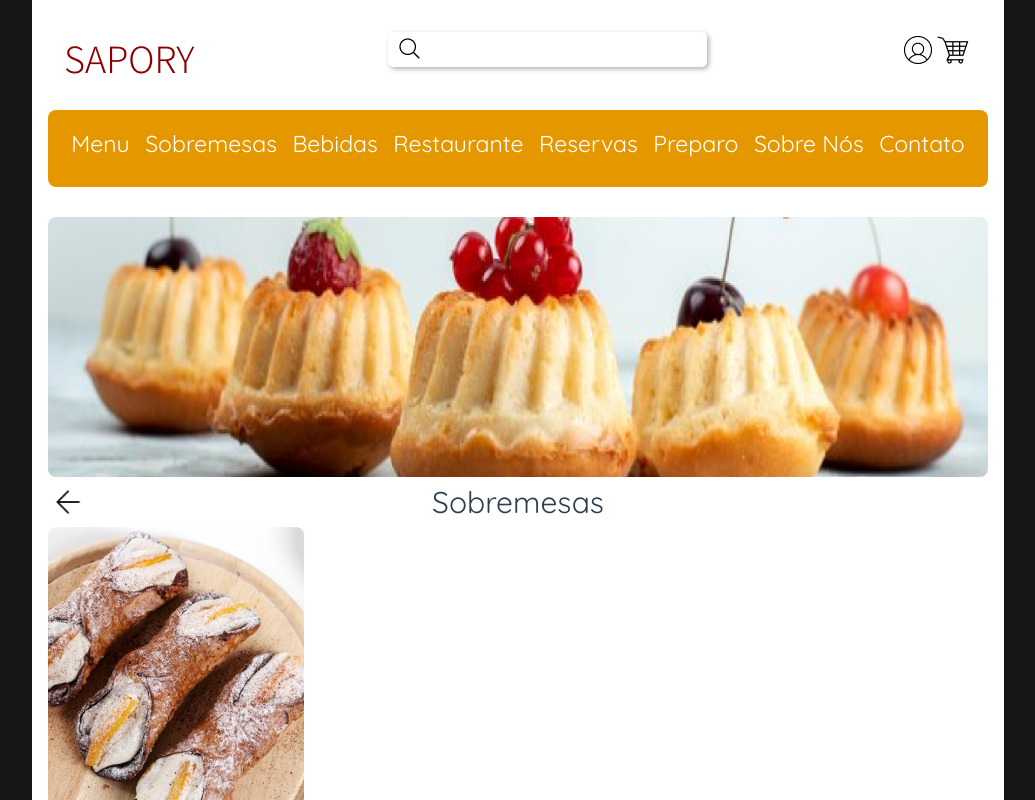
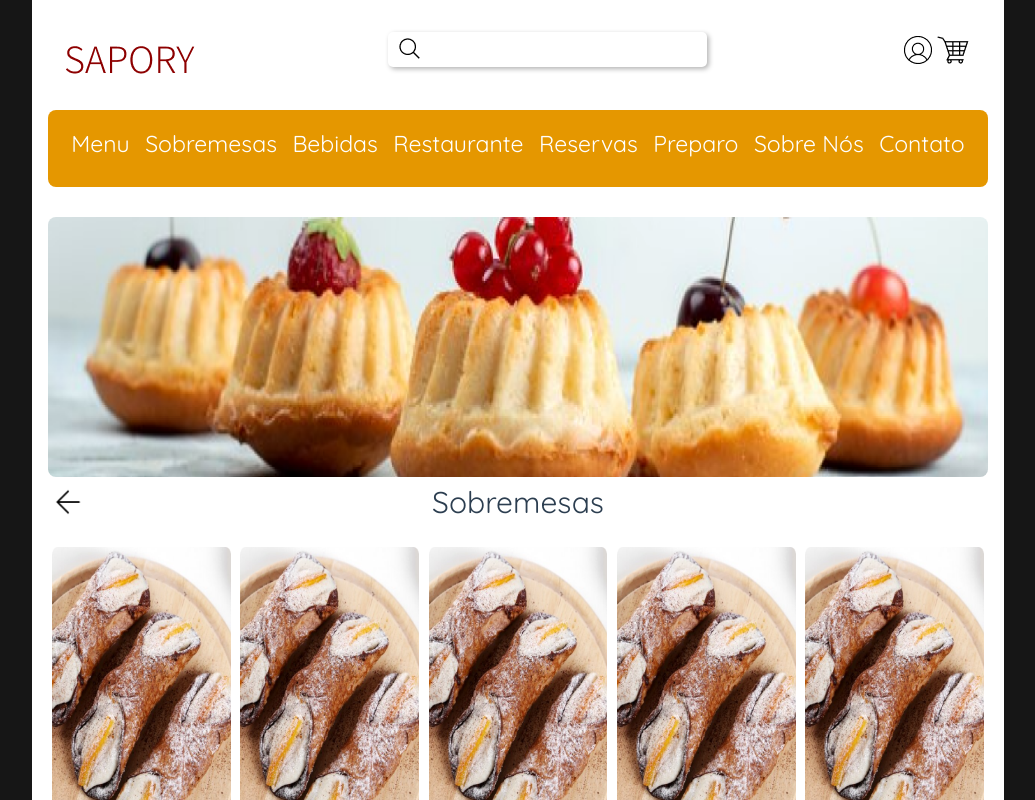
Before and after one commit to SoderJuliano/italianmenu, a Vue app: page / in a window 1280 px wide. Both pictures are taken after a click on the element "Sobremesas". Shown: the top 800 px of the page, without its empty margins (122-1157 px from the left). Built offline with nearby package versions, Linux system fonts and the light colour scheme.

Commit message:
desserts almost ready

```diff
--- a/src/components/Dessert.vue
+++ b/src/components/Dessert.vue
@@ -9,7 +9,7 @@
             <div class="desserts-item" v-for="(item, index) in desserts" :key="index">
                 <img :src="item.image" alt="item">
                 <p>{{item.name}}</p>
-                <span class="price">{{item.valor}}</span>
+                <span class="price">R$ {{item.valor.toFixed(2)}}</span>
             </div>
         </div>
     </div>
@@ -44,7 +44,42 @@ export default {
 .desserts-body {
     display: flex;
     flex-wrap: wrap;
-    flex-direction: column;
+    flex-direction: row;
+    justify-content: space-between;
+    text-align: center;
+}
+
+.desserts-item {
+    display: flex;
+    flex-direction: row;
+    flex-wrap: wrap;
+    height: 520px;
+    justify-content: space-around;
+    width: 20%;
+    margin-top: 20px;
+    position: relative;
+}
+
+.desserts-item img {
+    width: 95%;
+    height: 291px;
+}
+
+p {
+    font-size: 26px;
+    position: absolute;
+    top: 300px;
+}
+
+span {
+    position: absolute;
+    bottom: 0;
+    width: 95%;
+    border-radius: 8px;
+    padding: 5px;
+    text-align: center;
+    font-size: 26px;
+    background-color: #D9D9D9;
 }
 
 </style>
--- a/src/components/Menu.vue
+++ b/src/components/Menu.vue
@@ -232,7 +232,7 @@ export default {
 
     .item {
         width: 95%;
-        height: 495px;
+        height: 520px;
         text-align: center;
         position: relative;
     }
```
